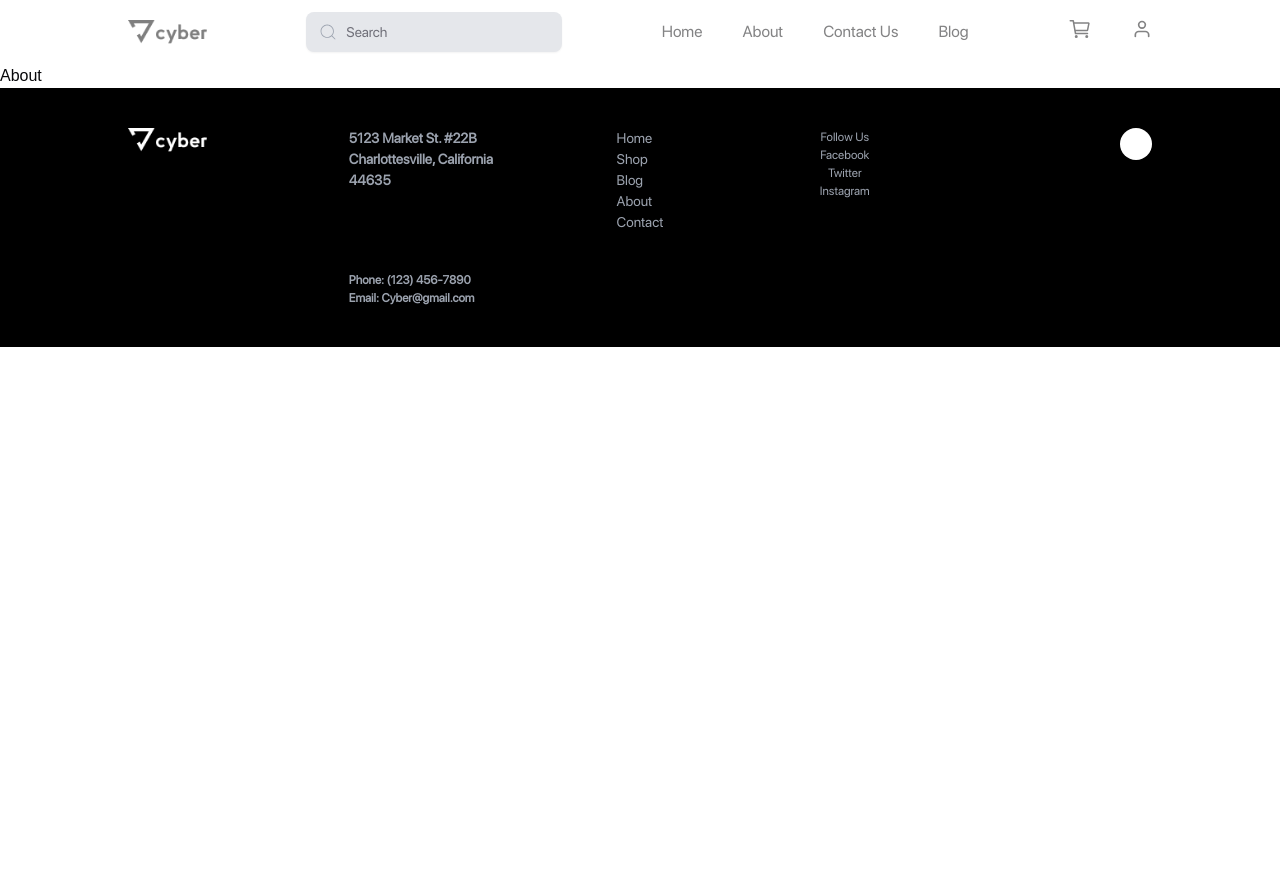
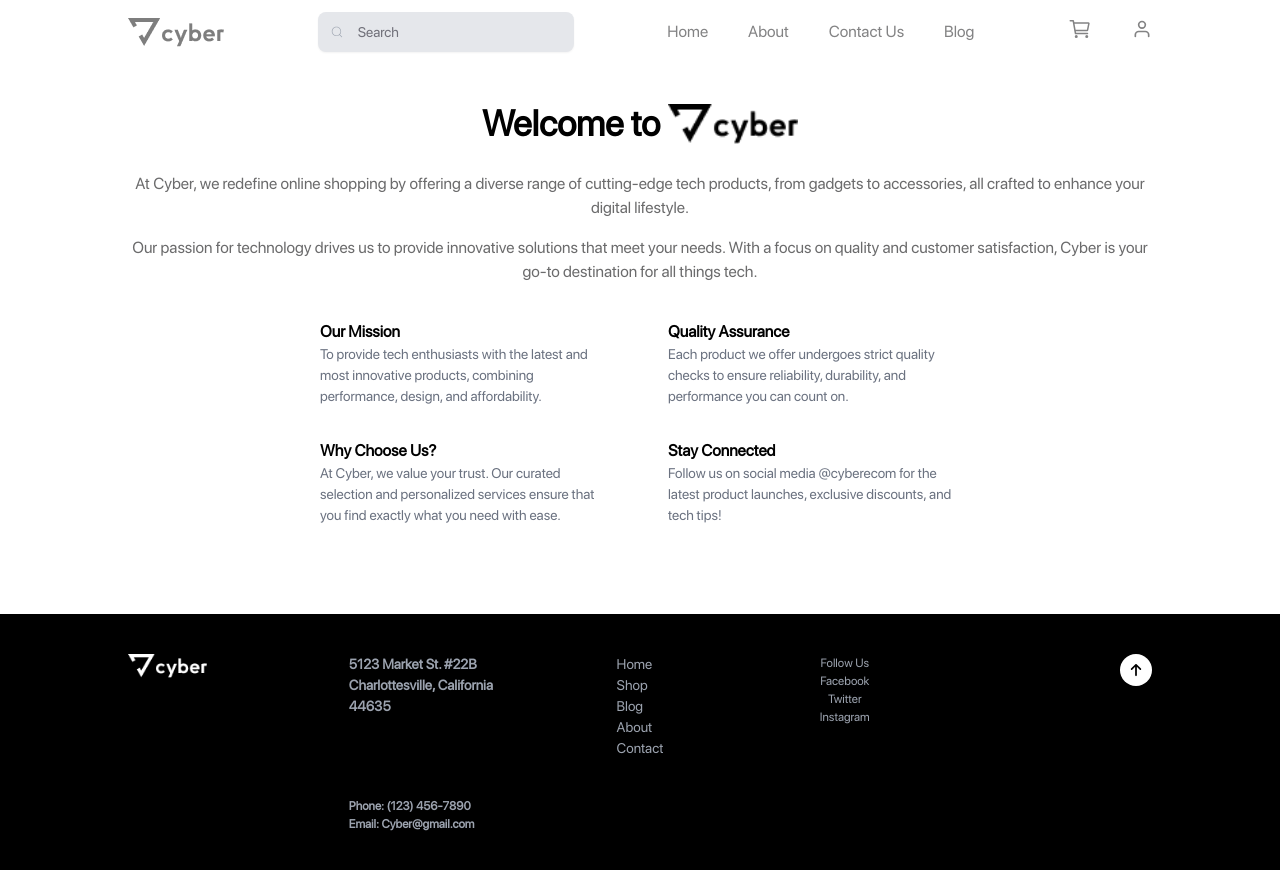
Before and after one commit to Team-DeltaX/ead-frontend, a Next.js app: page /user/about in a window 1280 px wide. Shown: the top 870 px of the page. Before the commit the page ends 800 px from the top, so only its background shows below. Built offline with nearby package versions, Linux system fonts and the light colour scheme.

Commit message:
add some

```diff
--- a/app/user/about/page.tsx
+++ b/app/user/about/page.tsx
@@ -1,9 +1,82 @@
-import React from 'react'
+import React from "react";
+import logo from "../../assets/Logo.png";
+import Image from "next/image";
 
 const About = () => {
   return (
-    <div>About</div>
-  )
-}
+    <div className="xl:mt-10 lg:mt-10 md:mt-3 sm:mt-2 mt-2 xl:px-32 lg:px-32 md:px-18 px-5  xl:pb-14 lg:pb-14 md:pb-10 sm:pb-6 pb-6">
+      <div className="grid grid-cols-1 items-center justify-center text-center">
+        <div>
+          <div className="flex items-center text-xl font-extrabold text-black sm:text-2xl md:text-3xl lg:text-4xl font-SFPro pb-5 justify-items-center justify-center">
+            Welcome to
+            <span className="ml-2">
+              <Image
+                src={logo}
+                alt="Cyber E-commerce Logo"
+                width={130}
+                height={120}
+                className="mx-auto "
+              />
+            </span>
+          </div>
 
-export default About
+          <p className="text-[11px] sm:text-[12px] md:text-[15px] lg:text-[16px] font-SFPro font-light opacity-60 py-2">
+            At Cyber, we redefine online shopping by offering a diverse range of
+            cutting-edge tech products, from gadgets to accessories, all crafted
+            to enhance your digital lifestyle.
+          </p>
+          <p className="text-[11px] sm:text-[12px] md:text-[15px] lg:text-[16px] font-SFPro font-light opacity-60 py-2">
+            Our passion for technology drives us to provide innovative solutions
+            that meet your needs. With a focus on quality and customer
+            satisfaction, Cyber is your go-to destination for all things tech.
+          </p>
+        </div>
+      </div>
+      <div className="grid xl:grid-cols-2 lg:grid-cols-2 md:grid-cols-1 items-start justify-center xl:px-48 lg:px-48 md:px-30 sm:px-20 px-10 mt-7 sm:grid-cols-1 xl:gap-14 lg:gap-6 md:gap-3 sm:gap-3 gap-3">
+        <div className="grid grid-cols-1">
+          <div className="mb-8">
+            <h2 className="text-[12px] sm:text-[12px] md:text-[15px] lg:text-[16px] font-semibold text-black font-SFPro">
+              Our Mission
+            </h2>
+            <p className="text-[11px] sm:text-[11px] md:text-[12px] lg:text-[14px] font-light text-gray-500 font-SFPro">
+              To provide tech enthusiasts with the latest and most innovative
+              products, combining performance, design, and affordability.
+            </p>
+          </div>
+          <div className="mb-8">
+            <h2 className="text-[12px] sm:text-[12px] md:text-[15px] lg:text-[16px] font-semibold text-black font-SFPro">
+              Why Choose Us?
+            </h2>
+            <p className="text-[11px] sm:text-[11px] md:text-[12px] lg:text-[14px] font-light text-gray-500 font-SFPro">
+              At Cyber, we value your trust. Our curated selection and
+              personalized services ensure that you find exactly what you need
+              with ease.
+            </p>
+          </div>
+        </div>
+        <div className="grid grid-cols-1">
+          <div className="mb-8">
+            <h2 className="text-[12px] sm:text-[12px] md:text-[15px] lg:text-[16px] font-semibold text-black font-SFPro">
+              Quality Assurance
+            </h2>
+            <p className="text-[11px] sm:text-[11px] md:text-[12px] lg:text-[14px] font-light text-gray-500 font-SFPro">
+              Each product we offer undergoes strict quality checks to ensure
+              reliability, durability, and performance you can count on.
+            </p>
+          </div>
+          <div className="mb-8">
+            <h2 className="text-[12px] sm:text-[12px] md:text-[15px] lg:text-[16px] font-semibold text-black font-SFPro">
+              Stay Connected
+            </h2>
+            <p className="text-[11px] sm:text-[11px] md:text-[12px] lg:text-[14px] font-light text-gray-500 font-SFPro">
+              Follow us on social media @cyberecom for the latest product
+              launches, exclusive discounts, and tech tips!
+            </p>
+          </div>
+        </div>
+      </div>
+    </div>
+  );
+};
+
+export default About;
--- a/components/NavBar.tsx
+++ b/components/NavBar.tsx
@@ -15,19 +15,19 @@ const NavBar = () => {
     setIsMenuOpen(!isMenuOpen);
   };
   return (
-    <div className="h-16 flex  items-center xl:px-32 lg:px-32 md:px-18 px-5">
+    <div className="h-16 flex  items-center xl:px-32 lg:px-32 md:px-18 px-5 justify-items-center">
       <div>
-        <Image src={logo} alt="Logo" height={24} className="opacity-50" />
+        <Image src={logo} alt="Logo"  className="opacity-50 " />
       </div>
       <div className="ml-auto relative w-40 md:w-64">
         <div className="relative">
           <span className="absolute inset-y-0 left-3 flex items-center">
-            <CiSearch className="h-5 w-5 text-gray-400" />
+            <CiSearch className="lg:text-[14px] md:text-[12px] sm:text-[10px] text-[10px] text-gray-400" />
           </span>
           <Input
             type="search"
             placeholder="Search"
-            className="pl-10 border-none bg-gray-200 w-full rounded-lg h-8 md:h-8 lg:h-10 font-SFPro"
+            className="pl-10 border-none bg-gray-200 w-full rounded-lg h-8 md:h-8 lg:h-10 font-SFPro lg:text-[14px] md:text-[12px] sm:text-[10px] text-[10px]"
           />
         </div>
       </div>
@@ -67,7 +67,7 @@ const NavBar = () => {
         </nav>
       </div>
       <button className="block lg:hidden z-50 ml-4" onClick={toggleMenu}>
-        <FiMenu />
+        <FiMenu  className="opacity-50"/>
       </button>
 
       {isMenuOpen && (
--- a/components/footer.tsx
+++ b/components/footer.tsx
@@ -1,6 +1,8 @@
+"use client";
 import React from "react";
 import logo from "../app/assets/Logo2.png";
 import Image from "next/image";
+import { FaArrowUp } from "react-icons/fa6";
 
 const footer = () => {
   return (
@@ -48,8 +50,10 @@ const footer = () => {
 
         {/* text column5 */}
         <div className="text-[10px] sm:text-[10px] md:text-[12px] lg:text-[14px]  justify-items-end">
-          <button className="bg-white rounded-full hover:bg-black-600  flex justify-center items-center w-8 h-8">
-            <i className="fas fa-arrow-up text-black"></i>
+          <button className="bg-white rounded-full   flex justify-center items-center w-8 h-8"
+           onClick={() => window.scrollTo({ top: 0, behavior: "smooth" })}>
+          <FaArrowUp className="text-black"/>
+
           </button>
         </div>
       </div>
```
Also changed, not shown: app/user/home/page.tsx (+78 -14 lines).
